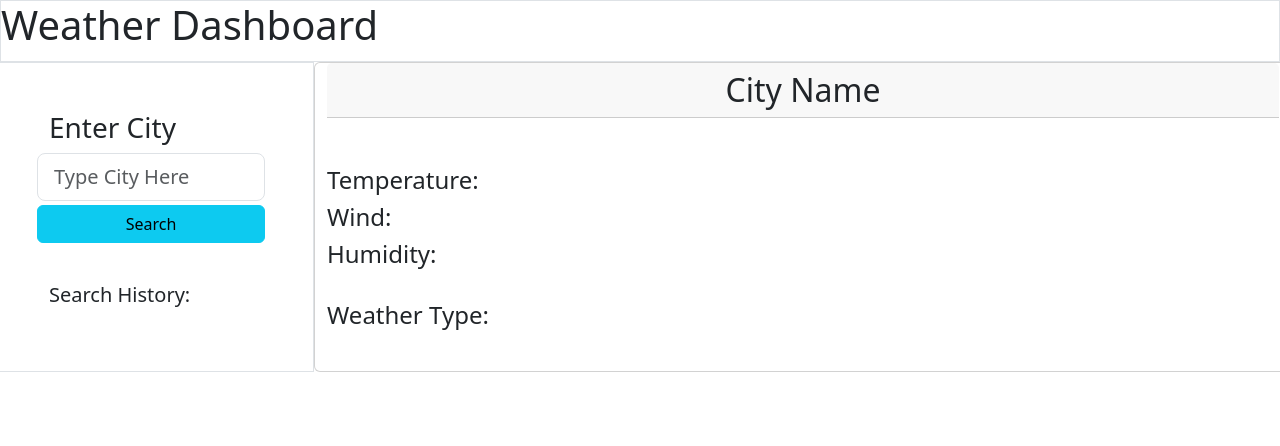
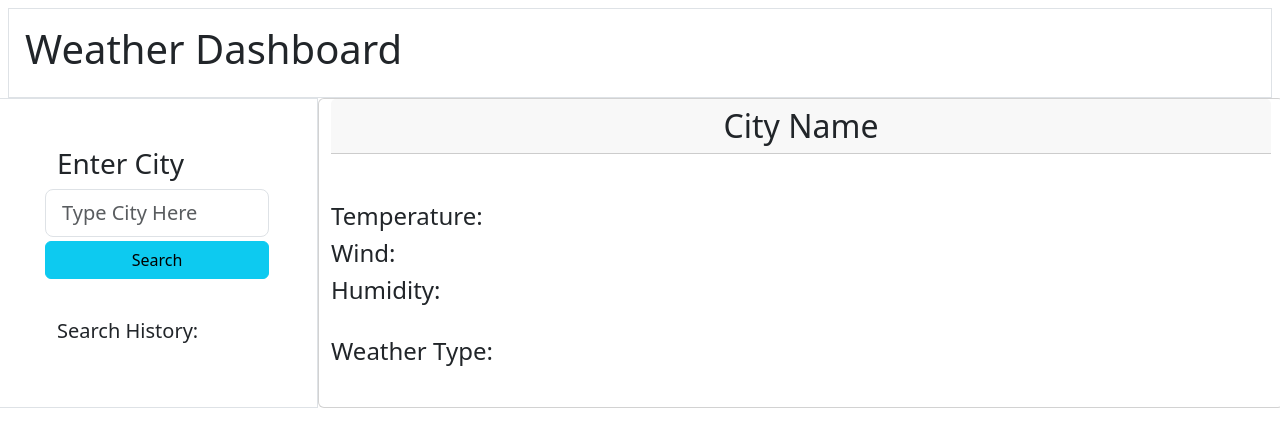
Before and after one commit to Matthuu75/weather-dashboard, a plain HTML site: page index.html in a window 1280 px wide. Drawn offline with nearby package versions, Linux system fonts and the light colour scheme.

Commit message:
added link to readme page. changed some formatting on HTML

```diff
--- a/index.html
+++ b/index.html
@@ -9,8 +9,8 @@
     <title>Weather Dashboard</title>
 </head>
 
-<body class="h-100 w-100">
-    <header class="border pb-1">
+<body class="h-100 w-100 p-2">
+    <header class="border p-3 ">
         <h1>Weather Dashboard</h1>
     </header>
 
```
Also changed, not shown: 1 other file.
